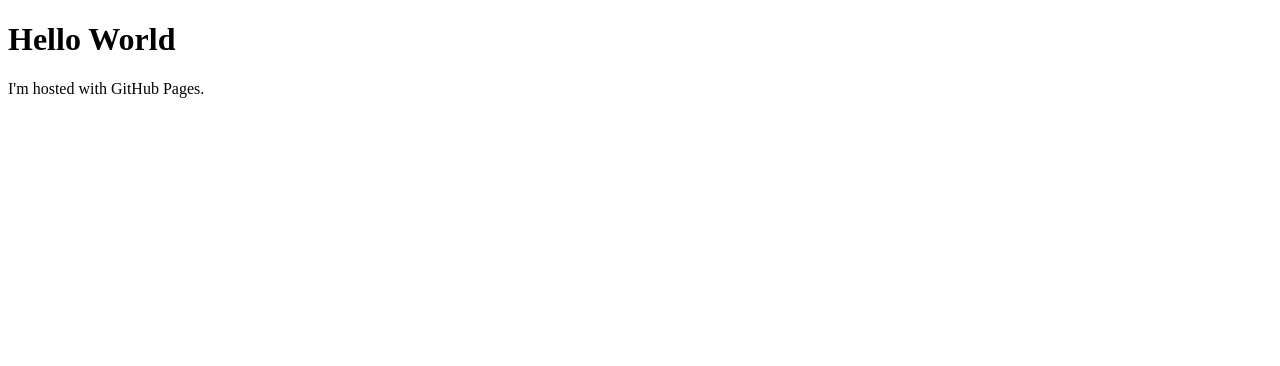
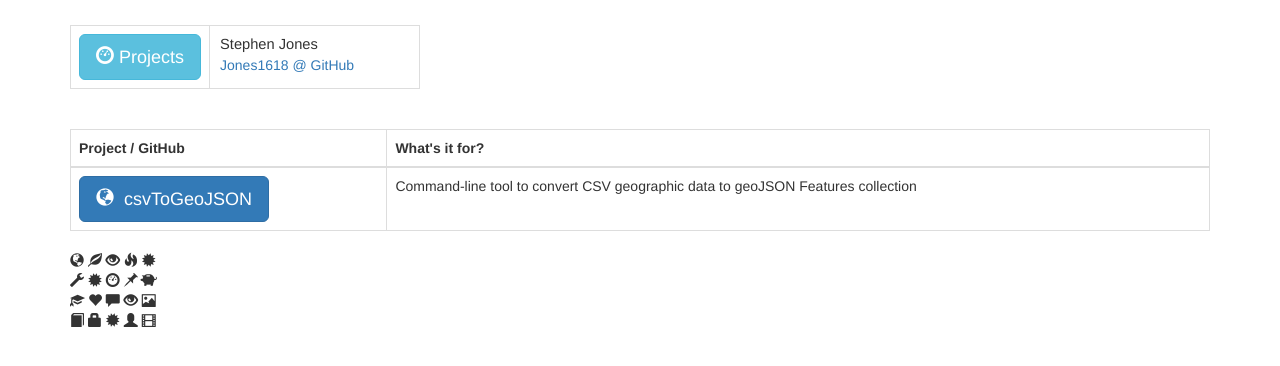
Before and after one commit to jones1618/jones1618.github.io, a plain HTML site: page index.html in a window 1280 px wide. Drawn offline with nearby package versions, Linux system fonts and the light colour scheme.

Commit message:
Added icons, improved layout

```diff
--- a/index.html
+++ b/index.html
@@ -1,7 +1,71 @@
 <!DOCTYPE html>
 <html>
+<head>
+        <link rel="stylesheet" href="site.css" />
+        <link rel="stylesheet" href="https://maxcdn.bootstrapcdn.com/bootstrap/3.4.0/css/bootstrap.min.css">
+        <script src="https://ajax.googleapis.com/ajax/libs/jquery/3.4.1/jquery.min.js"></script>
+        <script src="https://maxcdn.bootstrapcdn.com/bootstrap/4.3.1/js/bootstrap.min.js"></script>
+</head>
 <body>
-<h1>Hello World</h1>
-<p>I'm hosted with GitHub Pages.</p>
+<div class="container" style="margin-top:25px">
+    <table class="table" style="width:25em;">
+        <tbody>
+        <tr>
+            <td style="width:auto">
+                <a href="#" class="btn btn-info btn-lg">
+                    <span class="glyphicon glyphicon-dashboard"></span> Projects
+                </a>
+            </td>
+            <td style="width:15em;padding-left:10px">
+                <div style="font-size:11pt">Stephen Jones</div>
+                <a target="_blank" href="https://github.com/jones1618">Jones1618 @ GitHub</a>
+            </td>
+        </tr>
+        </tbody>
+    </table>
+    <br/>
+    <table class="table table-bordered">
+        <thead>
+        <tr>
+            <th>Project / GitHub</th>
+            <th>What's it for?</th>
+        </tr>
+        </thead>
+        <tbody>
+        <tr>
+            <td><button type="button" class="btn btn-primary btn-lg" onClick="window.open('https://jones1618.github.io/csvToGeoJSON/')"><span class="glyphicon glyphicon-globe"></span>&nbsp;&nbsp;csvToGeoJSON</button></td>
+            <td>Command-line tool to convert CSV geographic data to geoJSON Features collection</td>
+        </tr>
+        </tbody>
+    </table>
+
+    <div style="display:none">
+            <button class="btn btn-outline-primary">Primary</button>
+            <br/>
+    </div>
+    <span class="glyphicon glyphicon-globe"></span>
+    <span class="glyphicon glyphicon-leaf"></span>
+    <span class="glyphicon glyphicon-eye-open"></span>
+    <span class="glyphicon glyphicon-fire"></span>
+    <span class="glyphicon glyphicon-certificate"></span>
+    <br/>
+    <span class="glyphicon glyphicon-wrench"></span>
+    <span class="glyphicon glyphicon-certificate"></span>
+    <span class="glyphicon glyphicon-dashboard"></span>
+    <span class="glyphicon glyphicon-pushpin"></span>
+    <span class="glyphicon glyphicon-piggy-bank"></span>
+    <br/>
+    <span class="glyphicon glyphicon-education"></span>
+    <span class="glyphicon glyphicon-heart"></span>
+    <span class="glyphicon glyphicon-comment"></span>
+    <span class="glyphicon glyphicon-eye-open"></span>
+    <span class="glyphicon glyphicon-picture"></span>
+    <br/>
+    <span class="glyphicon glyphicon-book"></span>
+    <span class="glyphicon glyphicon-lock"></span>
+    <span class="glyphicon glyphicon-certificate"></span>
+    <span class="glyphicon glyphicon-user"></span>
+    <span class="glyphicon glyphicon-film"></span>
+</div>
 </body>
 </html>
--- /dev/null
+++ b/site.css
@@ -0,0 +1,13 @@
+table, td, th {
+    border: 1px solid #ddd;
+    text-align: left;
+  }
+
+  table {
+    border-collapse: collapse;
+    width: 100%;
+  }
+
+  th, td {
+    padding: 15px;
+  }
```
